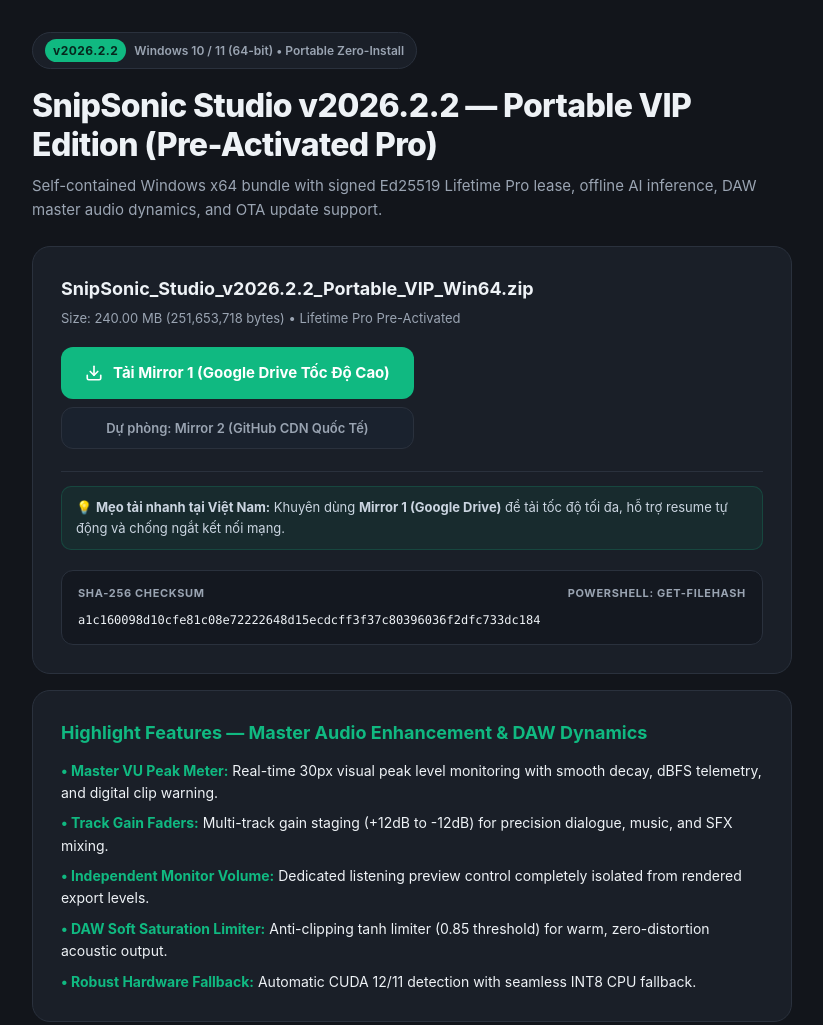
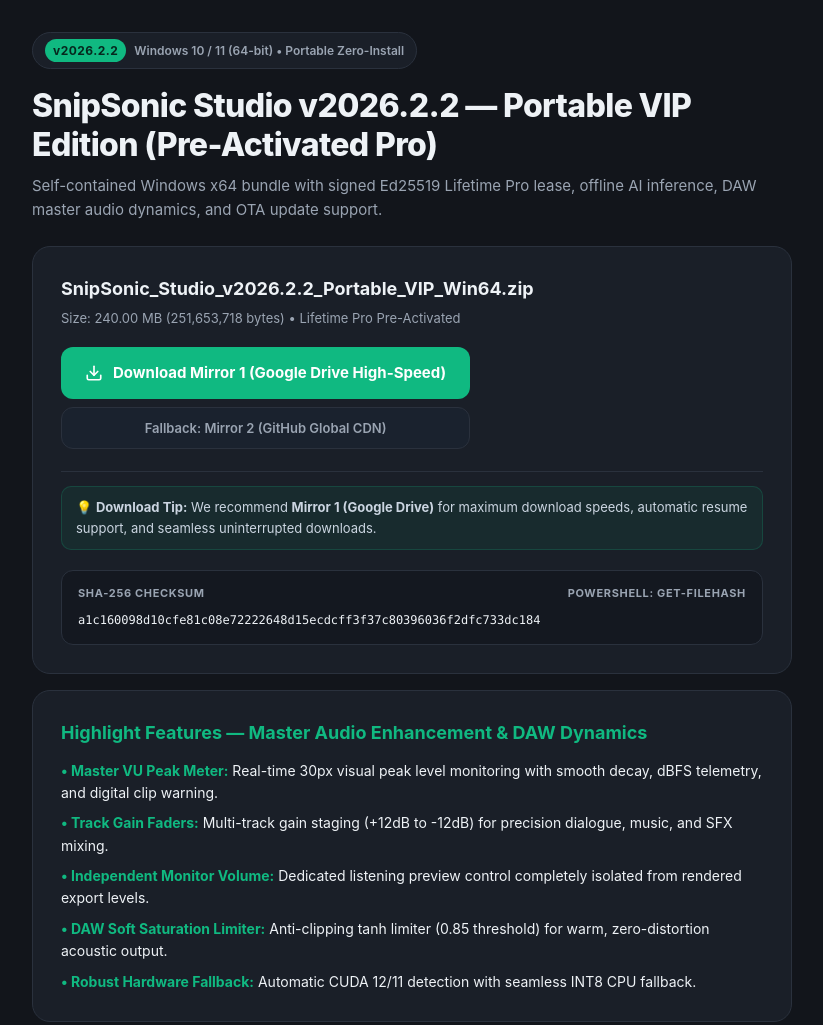
Before and after one commit to snipsonic-studio/snipsonic-studio.github.io, a plain HTML site: page k9x4m/q3n8p/w7r2v/index.html in a window 1280 px wide. Shown: the top 1025 px of the page, without its empty margins (228-1051 px from the left). Drawn offline with Linux system fonts and the light colour scheme.

Commit message:
fix(ui): enforce 100% international English on secret VIP download page

```diff
--- a/k9x4m/q3n8p/w7r2v/index.html
+++ b/k9x4m/q3n8p/w7r2v/index.html
@@ -165,7 +165,7 @@
             style="justify-content: center; background: #10b981; color: #ffffff;"
           >
             <svg width="18" height="18" viewBox="0 0 24 24" fill="none" stroke="currentColor" stroke-width="2.2" stroke-linecap="round" stroke-linejoin="round"><path d="M21 15v4a2 2 0 0 1-2 2H5a2 2 0 0 1-2-2v-4"/><polyline points="7 10 12 15 17 10"/><line x1="12" y1="15" x2="12" y2="3"/></svg>
-            Tải Mirror 1 (Google Drive Tốc Độ Cao)
+            Download Mirror 1 (Google Drive High-Speed)
           </a>
           <a
             class="btn"
@@ -173,13 +173,13 @@
             download="SnipSonic_Studio_v2026.2.2_Portable_VIP_Win64.zip"
             style="justify-content: center; background: #1a222e; color: #9aa4b2; border: 1px solid var(--border); font-size: 13px; font-weight: 600; padding: 10px 18px;"
           >
-            Dự phòng: Mirror 2 (GitHub CDN Quốc Tế)
+            Fallback: Mirror 2 (GitHub Global CDN)
           </a>
         </div>
       </div>
 
       <div style="margin-top: 14px; padding: 10px 14px; background: rgba(16, 185, 129, 0.08); border: 1px solid rgba(16, 185, 129, 0.2); border-radius: 10px; font-size: 13px; color: #cbd5e1;">
-        💡 <strong>Mẹo tải nhanh tại Việt Nam:</strong> Khuyên dùng <strong>Mirror 1 (Google Drive)</strong> để tải tốc độ tối đa, hỗ trợ resume tự động và chống ngắt kết nối mạng.
+        💡 <strong>Download Tip:</strong> We recommend <strong>Mirror 1 (Google Drive)</strong> for maximum download speeds, automatic resume support, and seamless uninterrupted downloads.
       </div>
 
       <div class="hash-box">
```
